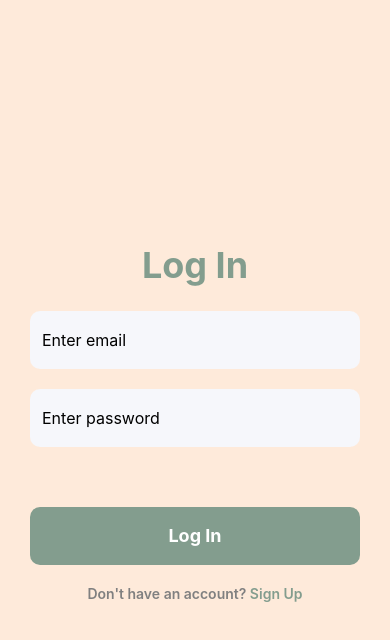
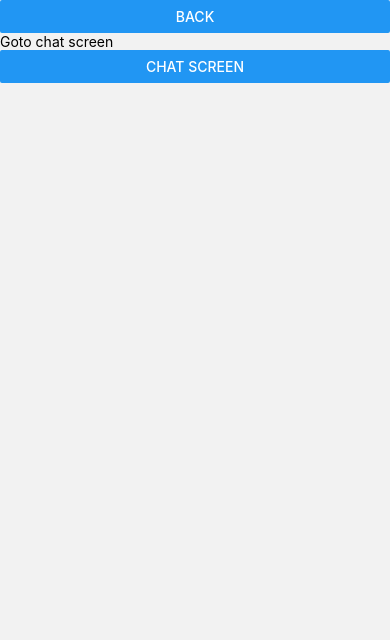
Before and after one commit to theSeniorCare/mobile, a React Native app: screen /DeveloperOption in a window 390 px wide. Shown: the top 640 px of the page. Built offline with nearby package versions, Linux system fonts and the light colour scheme; no server answers.

Commit message:
Add Devloper Option and navigate to developing parts before login

```diff
--- a/src/routes/AppStack.js
+++ b/src/routes/AppStack.js
@@ -6,6 +6,7 @@ import Home from '../screens/HomeScreen/Home';
 import Chat from '../screens/ChatScreen/Chat';
 import Profile from '../screens/ProfileScreen/Profile';
 import Menu from '../screens/MenuScreen/Menu';
+import { MenuStack } from './MenuStack';
 
 const Tab = createBottomTabNavigator();
 
@@ -49,7 +50,7 @@ export function AppStack() {
       />
       <Tab.Screen
         name="Menu"
-        component={Menu}
+        component={MenuStack}
         options={{
           tabBarLabel: 'Menu',
           tabBarIcon: ({ color, size }) => (
--- a/src/routes/AuthStack.js
+++ b/src/routes/AuthStack.js
@@ -3,6 +3,7 @@ import { createNativeStackNavigator } from '@react-navigation/native-stack';
 import Signup from '../screens/SignupScreen/Signup';
 import Login from '../screens/LoginScreen/Login';
 import BeforeSignup from '../screens/SignupScreen/BeforeSignup';
+import { DeveloperOptionStack } from './DeveloperOptionStack';
 
 const Stack = createNativeStackNavigator();
 
@@ -12,6 +13,7 @@ export function AuthStack() {
       <Stack.Screen name='Login' component={Login} />
       <Stack.Screen name='Signup' component={Signup} />
       <Stack.Screen name='BeforeSignup' component={BeforeSignup} />
+      <Stack.Screen name='DeveloperOption' component={DeveloperOptionStack} />
     </Stack.Navigator>
   );
 }
--- /dev/null
+++ b/src/routes/DeveloperOptionStack.js
@@ -0,0 +1,19 @@
+import React from 'react';
+import { createNativeStackNavigator } from '@react-navigation/native-stack';
+import Signup from '../screens/SignupScreen/Signup';
+import Login from '../screens/LoginScreen/Login';
+import BeforeSignup from '../screens/SignupScreen/BeforeSignup';
+import DeveloperOption from '../screens/DeveloperOptionScreen/DeveloperOption';
+import { AppStack } from './AppStack';
+
+const Stack = createNativeStackNavigator();
+
+// ONLY FOR DEVELOPMENT
+export function DeveloperOptionStack() {
+    return (
+        <Stack.Navigator screenOptions={{ headerShown: false }} initialRouteName='DeveloperOption'>
+            <Stack.Screen name='DeveloperOption' component={DeveloperOption} />
+            <Stack.Screen name='AppStack' component={AppStack} />
+        </Stack.Navigator>
+    );
+}
--- /dev/null
+++ b/src/routes/MenuStack.js
@@ -0,0 +1,17 @@
+import React from 'react';
+import { createNativeStackNavigator } from '@react-navigation/native-stack';
+import Signup from '../screens/SignupScreen/Signup';
+import Login from '../screens/LoginScreen/Login';
+import BeforeSignup from '../screens/SignupScreen/BeforeSignup';
+import Menu from '../screens/MenuScreen/Menu';
+import DeveloperOption from '../screens/DeveloperOptionScreen/DeveloperOption';
+
+const Stack = createNativeStackNavigator();
+
+export function MenuStack() {
+    return (
+        <Stack.Navigator screenOptions={{ headerShown: false }} initialRouteName='menu'>
+            <Stack.Screen name='menu' component={Menu} />
+        </Stack.Navigator>
+    );
+}
--- /dev/null
+++ b/src/screens/DeveloperOptionScreen/DeveloperOption.js
@@ -0,0 +1,14 @@
+import { View, Text, Button } from 'react-native'
+import React from 'react'
+
+const DeveloperOption = ({ navigation }) => {
+  return (
+    <View>
+      <Button title='back' onPress={() => navigation.goBack()} />
+      <Text>Goto chat screen </Text>
+      <Button title='chat screen' onPress={() => navigation.navigate('AppStack', { screen: 'Chat' })} />
+    </View>
+  )
+}
+
+export default DeveloperOption
--- /dev/null
+++ b/src/screens/DeveloperOptionScreen/DeveloperOptionButton.js
@@ -0,0 +1,11 @@
+import { View, Text, Button } from 'react-native'
+import React from 'react'
+
+const DeveloperOptionButton = ({ navigation }) => {
+    return (
+        <Button title="developer option" onPress={() => { navigation.navigate('DeveloperOption') }}>
+        </Button>
+    )
+}
+
+export default DeveloperOptionButton
--- a/src/screens/LoginScreen/Login.js
+++ b/src/screens/LoginScreen/Login.js
@@ -14,6 +14,7 @@ import {
 import { FIREBASE_AUTH } from '../../../FirebaseConfig';
 import { signInWithEmailAndPassword } from 'firebase/auth';
 import styles from './styles';
+import DeveloperOptionButton from '../DeveloperOptionScreen/DeveloperOptionButton'
 
 
 const Stack = createNativeStackNavigator();
@@ -102,6 +103,9 @@ const Login = ({ navigation }) => {
             </Text>
           </TouchableOpacity>
         </View>
+
+        {/* TODO: remove after development */}
+        <DeveloperOptionButton navigation={navigation} />
       </SafeAreaView>
       <StatusBar barStyle="light-content" />
     </View>
```
Also changed, not shown: src/screens/DeveloperOptionScreen/DeveloperOptionStyle.css (added).
